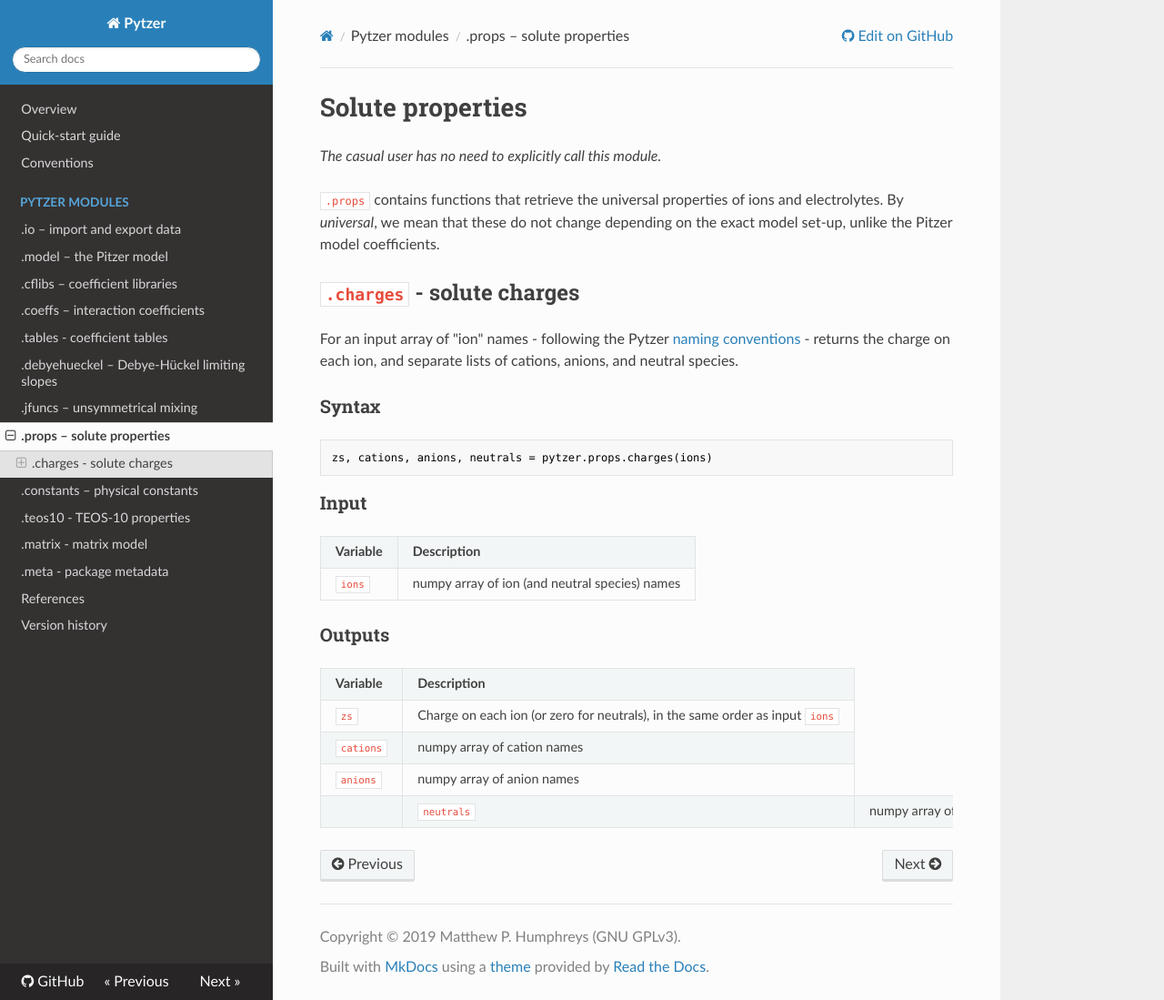
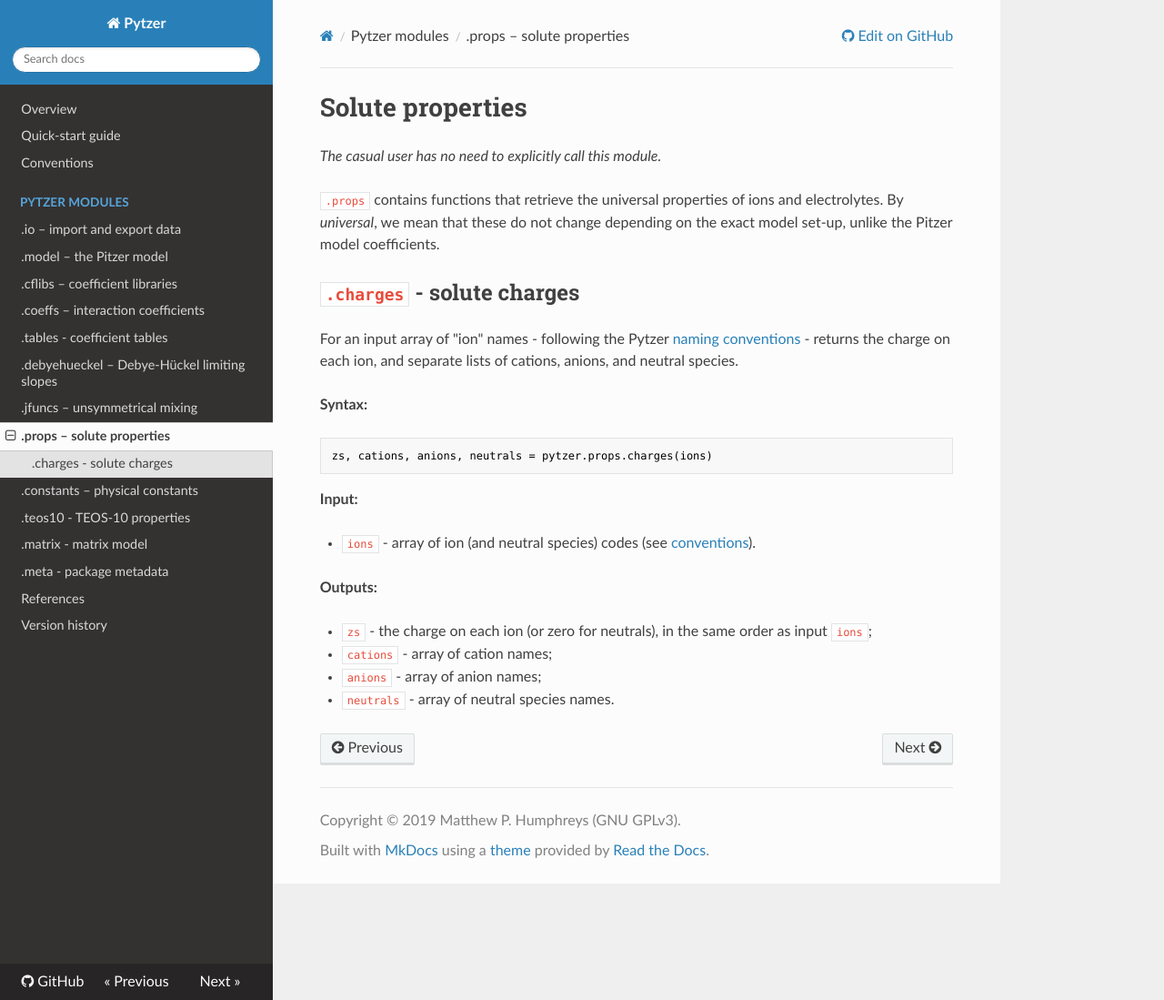
Before and after one commit to mvdh7/pytzer, an MkDocs documentation site: the page built from docs/modules/props.md, in a window 1280 px wide and 1099 px high. Shown: the whole window at 91% size. Built offline with MkDocs 1.6.1, drawn with Linux system fonts in a browser that asks for light colours; nearby versions of some CDN libraries.

Commit message:
Reformat

````diff
--- a/docs/modules/props.md
+++ b/docs/modules/props.md
@@ -9,51 +9,21 @@
 
 For an input array of "ion" names - following the Pytzer [naming conventions](../../name-conventions) - returns the charge on each ion, and separate lists of cations, anions, and neutral species.
 
-### Syntax
+**Syntax:**
 
 ```python
 zs, cations, anions, neutrals = pytzer.props.charges(ions)
 ```
 
-### Input
+**Input:**
 
-<table><tr>
-
-<td><strong>Variable</strong></td>
-<td><strong>Description</strong></td>
-
-</tr><tr>
-
-<td><code>ions</code></td>
-<td>numpy array of ion (and neutral species) names</td>
+  * `ions` - array of ion (and neutral species) codes (see [conventions](../../name-conventions)).
 
 </tr></table>
 
-### Outputs
+**Outputs:**
 
-<table><tr>
-
-<td><strong>Variable</strong></td>
-<td><strong>Description</strong></td>
-
-</tr><tr>
-
-<td><code>zs</code></td>
-<td>Charge on each ion (or zero for neutrals), in the same order as input <code>ions</code></td>
-
-</tr><tr>
-
-<td><code>cations</code></td>
-<td>numpy array of cation names</td>
-
-</tr><tr>
-
-<td><code>anions</code></td>
-<td>numpy array of anion names</td>
-
-</tr><td>
-
-<td><code>neutrals</code></td>
-<td>numpy array of neutral species names</td>
-
-</tr></table>
+  * `zs` - the charge on each ion (or zero for neutrals), in the same order as input `ions`;
+  * `cations` - array of cation names;
+  * `anions` - array of anion names;
+  * `neutrals` - array of neutral species names.
````
